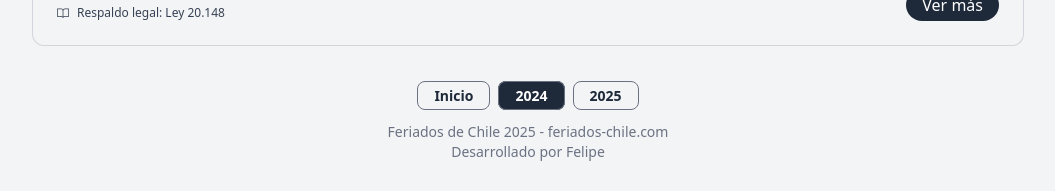
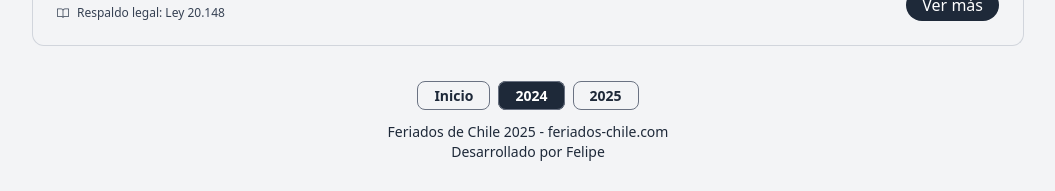
Before and after one commit to felipejoq/feriados-chile-com, an Astro site: page /2024 in a window 1280 px wide. Shown: the part 5707-5898 px from the top of the page, without its empty margins (112-1167 px from the left). Built offline with nearby package versions, Linux system fonts and the light colour scheme; Astro itself is replaced by a stand-in of ours.

Commit message:
fix: cambia color para mejorar contraste

```diff
--- a/src/components/share/Footer.astro
+++ b/src/components/share/Footer.astro
@@ -2,7 +2,7 @@
 import {Navbar} from "./Navbar";
 import {linkList} from "../../utils/data/links-archive";
 ---
-<footer class="text-sm flex flex-col items-center text-gray-500">
+<footer class="text-sm flex flex-col items-center text-gray-800">
     <Navbar client:load linkList={linkList}/>
     <p>Feriados de Chile {new Date().getFullYear()} - <a href="https://feriados-chile.com" target="_self">feriados-chile.com</a>
     </p>
```
